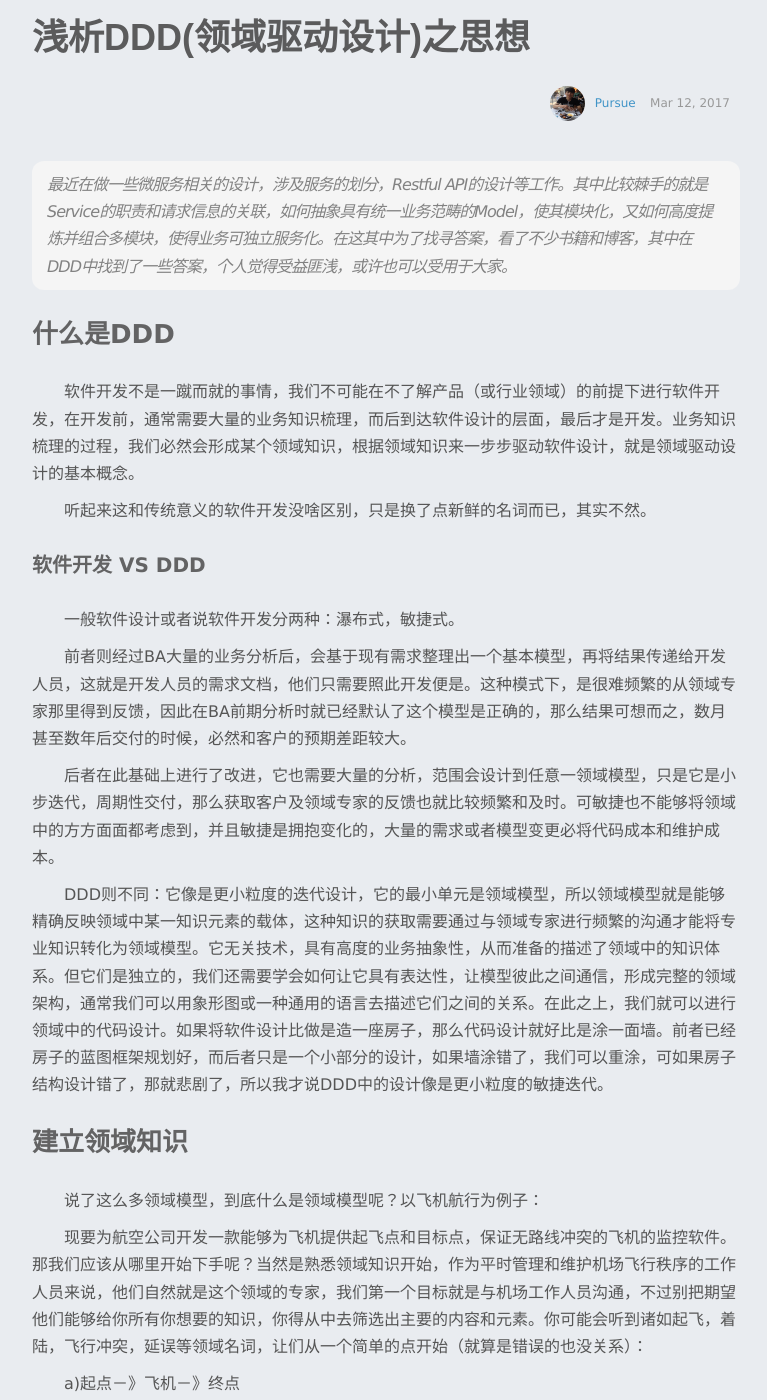
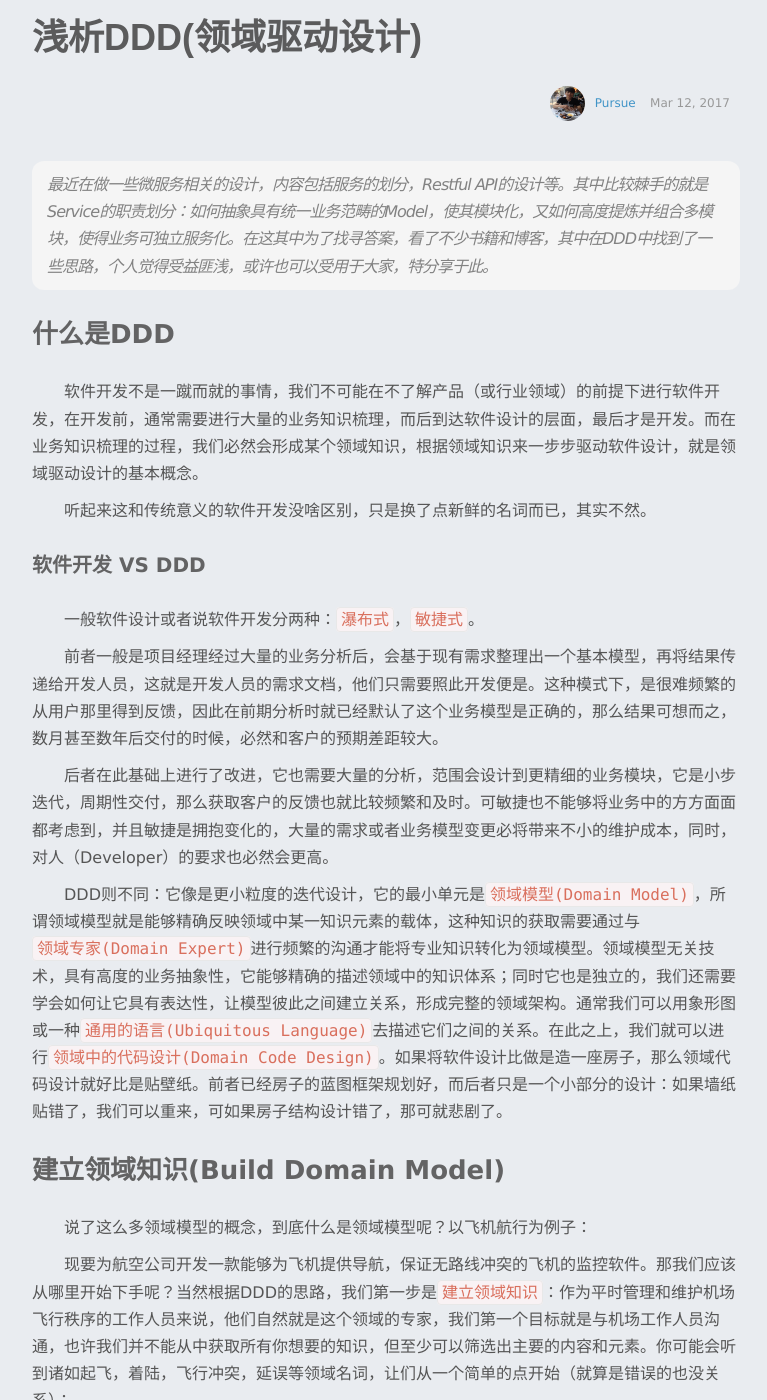
Before and after one commit to kkkkkxiaofei/blog-dev, a Jekyll site: the page built from _posts/2017-3-12-ddd.md, in a window 1280 px wide and 1400 px high. Shown: the whole window, without its empty margins (254-1021 px from the left). Built offline with Jekyll 4.4.1, drawn with Linux system fonts in a browser that asks for light colours; some of the changed text lies outside the part shown.

Commit message:
modify new article

```diff
--- a/_posts/2017-3-12-ddd.md
+++ b/_posts/2017-3-12-ddd.md
@@ -1,136 +1,149 @@
 ---
 layout: post_layout
-title:  "浅析DDD(领域驱动设计)之思想"
+title:  "浅析DDD(领域驱动设计)"
 date:   2017-03-12 12:35PM
 categories: jekyll update
 type: 2
-summary: 最近在做一些微服务相关的设计，涉及服务的划分，Restful API的设计等工作。其中比较棘手的就是Service的职责和请求信息的关联，如何抽象具有统一业务范畴的Model，使其模块化，又如何高度提炼并组合多模块，使得业务可独立服务化。在这其中为了找寻答案，看了不少书籍和博客，其中在DDD中找到了一些答案，个人觉得受益匪浅，或许也可以受用于大家。"
+summary: 最近在做一些微服务相关的设计，内容包括服务的划分，Restful API的设计等。其中比较棘手的就是Service的职责划分：如何抽象具有统一业务范畴的Model，使其模块化，又如何高度提炼并组合多模块，使得业务可独立服务化。在这其中为了找寻答案，看了不少书籍和博客，其中在DDD中找到了一些思路，个人觉得受益匪浅，或许也可以受用于大家，特分享于此。"
 icon: "thinking-icon.jpg"
 ---
->最近在做一些微服务相关的设计，涉及服务的划分，Restful API的设计等工作。其中比较棘手的就是Service的职责和请求信息的关联，如何抽象具有统一业务范畴的Model，使其模块化，又如何高度提炼并组合多模块，使得业务可独立服务化。在这其中为了找寻答案，看了不少书籍和博客，其中在DDD中找到了一些答案，个人觉得受益匪浅，或许也可以受用于大家。
+>最近在做一些微服务相关的设计，内容包括服务的划分，Restful API的设计等。其中比较棘手的就是Service的职责划分：如何抽象具有统一业务范畴的Model，使其模块化，又如何高度提炼并组合多模块，使得业务可独立服务化。在这其中为了找寻答案，看了不少书籍和博客，其中在DDD中找到了一些思路，个人觉得受益匪浅，或许也可以受用于大家，特分享于此。
 
 ### 什么是DDD
 
-软件开发不是一蹴而就的事情，我们不可能在不了解产品（或行业领域）的前提下进行软件开发，在开发前，通常需要大量的业务知识梳理，而后到达软件设计的层面，最后才是开发。业务知识梳理的过程，我们必然会形成某个领域知识，根据领域知识来一步步驱动软件设计，就是领域驱动设计的基本概念。
+软件开发不是一蹴而就的事情，我们不可能在不了解产品（或行业领域）的前提下进行软件开发，在开发前，通常需要进行大量的业务知识梳理，而后到达软件设计的层面，最后才是开发。而在业务知识梳理的过程，我们必然会形成某个领域知识，根据领域知识来一步步驱动软件设计，就是领域驱动设计的基本概念。
 
 听起来这和传统意义的软件开发没啥区别，只是换了点新鲜的名词而已，其实不然。
 
 #### 软件开发 VS DDD
 
-一般软件设计或者说软件开发分两种：瀑布式，敏捷式。
+一般软件设计或者说软件开发分两种：`瀑布式`，`敏捷式`。
 
-前者则经过BA大量的业务分析后，会基于现有需求整理出一个基本模型，再将结果传递给开发人员，这就是开发人员的需求文档，他们只需要照此开发便是。这种模式下，是很难频繁的从领域专家那里得到反馈，因此在BA前期分析时就已经默认了这个模型是正确的，那么结果可想而之，数月甚至数年后交付的时候，必然和客户的预期差距较大。
+前者一般是项目经理经过大量的业务分析后，会基于现有需求整理出一个基本模型，再将结果传递给开发人员，这就是开发人员的需求文档，他们只需要照此开发便是。这种模式下，是很难频繁的从用户那里得到反馈，因此在前期分析时就已经默认了这个业务模型是正确的，那么结果可想而之，数月甚至数年后交付的时候，必然和客户的预期差距较大。
 
-后者在此基础上进行了改进，它也需要大量的分析，范围会设计到任意一领域模型，只是它是小步迭代，周期性交付，那么获取客户及领域专家的反馈也就比较频繁和及时。可敏捷也不能够将领域中的方方面面都考虑到，并且敏捷是拥抱变化的，大量的需求或者模型变更必将代码成本和维护成本。
+后者在此基础上进行了改进，它也需要大量的分析，范围会设计到更精细的业务模块，它是小步迭代，周期性交付，那么获取客户的反馈也就比较频繁和及时。可敏捷也不能够将业务中的方方面面都考虑到，并且敏捷是拥抱变化的，大量的需求或者业务模型变更必将带来不小的维护成本，同时，对人（Developer）的要求也必然会更高。
 
-DDD则不同：它像是更小粒度的迭代设计，它的最小单元是领域模型，所以领域模型就是能够精确反映领域中某一知识元素的载体，这种知识的获取需要通过与领域专家进行频繁的沟通才能将专业知识转化为领域模型。它无关技术，具有高度的业务抽象性，从而准备的描述了领域中的知识体系。但它们是独立的，我们还需要学会如何让它具有表达性，让模型彼此之间通信，形成完整的领域架构，通常我们可以用象形图或一种通用的语言去描述它们之间的关系。在此之上，我们就可以进行领域中的代码设计。如果将软件设计比做是造一座房子，那么代码设计就好比是涂一面墙。前者已经房子的蓝图框架规划好，而后者只是一个小部分的设计，如果墙涂错了，我们可以重涂，可如果房子结构设计错了，那就悲剧了，所以我才说DDD中的设计像是更小粒度的敏捷迭代。
+DDD则不同：它像是更小粒度的迭代设计，它的最小单元是`领域模型(Domain Model)`，所谓领域模型就是能够精确反映领域中某一知识元素的载体，这种知识的获取需要通过与`领域专家(Domain Expert)`进行频繁的沟通才能将专业知识转化为领域模型。领域模型无关技术，具有高度的业务抽象性，它能够精确的描述领域中的知识体系；同时它也是独立的，我们还需要学会如何让它具有表达性，让模型彼此之间建立关系，形成完整的领域架构。通常我们可以用象形图或一种`通用的语言(Ubiquitous Language)`去描述它们之间的关系。在此之上，我们就可以进行`领域中的代码设计(Domain Code Design)`。如果将软件设计比做是造一座房子，那么领域代码设计就好比是贴壁纸。前者已经房子的蓝图框架规划好，而后者只是一个小部分的设计：如果墙纸贴错了，我们可以重来，可如果房子结构设计错了，那可就悲剧了。
 
-### 建立领域知识
+### 建立领域知识(Build Domain Model)
 
-说了这么多领域模型，到底什么是领域模型呢？以飞机航行为例子：
+说了这么多领域模型的概念，到底什么是领域模型呢？以飞机航行为例子：
 
-现要为航空公司开发一款能够为飞机提供起飞点和目标点，保证无路线冲突的飞机的监控软件。那我们应该从哪里开始下手呢？当然是熟悉领域知识开始，作为平时管理和维护机场飞行秩序的工作人员来说，他们自然就是这个领域的专家，我们第一个目标就是与机场工作人员沟通，不过别把期望他们能够给你所有你想要的知识，你得从中去筛选出主要的内容和元素。你可能会听到诸如起飞，着陆，飞行冲突，延误等领域名词，让们从一个简单的点开始（就算是错误的也没关系）：
+现要为航空公司开发一款能够为飞机提供导航，保证无路线冲突的飞机的监控软件。那我们应该从哪里开始下手呢？当然根据DDD的思路，我们第一步是`建立领域知识`：作为平时管理和维护机场飞行秩序的工作人员来说，他们自然就是这个领域的专家，我们第一个目标就是与机场工作人员沟通，也许我们并不能从中获取所有你想要的知识，但至少可以筛选出主要的内容和元素。你可能会听到诸如起飞，着陆，飞行冲突，延误等领域名词，让们从一个简单的点开始（就算是错误的也没关系）：
 
-a)起点－》飞机－》终点
+- 起点－>飞机－>终点
 
-这个模型有点过于简单，我们无法看出飞机在空中做了什么，也无法得知飞机怎么从起点到的终点，刚才我们似乎提到了一个词，线路，那么如此似乎会好些：
+这个模型很直接，但有点过于简单，因为我们无法看出飞机在空中做了什么，也无法得知飞机怎么从起点到的终点，刚才我们似乎提到无路线冲突，那么如此似乎会好些：
 
-b)飞机－》路线－》起点／终点
+- 飞机－>路线－>起点/终点
 
 既然点构成线，那何不：
 
-c)飞机－》路线－》points（含起点，终点）
+- 飞机－>路线－>points（含起点，终点）
 
 这个过程，是我们不断建立领域知识的过程，其中的重点就是寻找领域专家频繁沟通，从中提炼必要领域元素。
 
-### 通用语言
+尽管看起来还是很简单，但我们已经开始一步步的在建立领域对象和领域模型了。
 
-上面的例子看起来简单，但过程并非容易：我们（开发人员）和领域专家在沟通的过程中是存在天然屏障的，我们满脑子都是类，方法，设计模式，算法，继承，封装，多态，如何面向对象等等；这些领域专家是不懂的，他们只知道飞机故障，经纬度，航班路线等专业术语。
+### 通用语言(Ubiquitous Language)
 
-所以，在建立领域知识的时候，我们（开发人员和领域专家）必须要交换知识，知识的范围设计领域模型的各个元素，如果一方对模型的描述令对方感到困惑，那么应该立刻换一种描述方式，直到双方都能够接受并且理解为止。在这一过程中，就需要建立一种通用语言，作为开发人员和领域专家的沟通桥梁。
+上面的例子的确看起来简单，但过程并非容易：我们（开发人员）和领域专家在沟通的过程中是存在天然屏障的：我们满脑子都是类，方法，设计模式，算法，继承，封装，多态，如何面向对象等等；这些领域专家是不懂的，他们只知道飞机故障，经纬度，航班路线等专业术语。
+
+所以，在建立领域知识的时候，我们（开发人员和领域专家）必须要交换知识，知识的范围范围涉及领域模型的各个元素，如果一方对模型的描述令对方感到困惑，那么应该立刻换一种描述方式，直到双方都能够接受并且理解为止。在这一过程中，就需要建立一种通用语言，作为开发人员和领域专家的沟通桥梁。
 
 可如何形成这种通用语言呢？其实答案并不唯一，确切的说也没有什么标准答案。
 
 a)UML
-利用UML可以清晰的表现类，并且展示他们之间的关系。但是一旦聚合关系复杂，UML叶子节点将会变的十分庞大，在图形，可能就没有那么直观易懂了。最终要的是，它无法精确的描述类的行为，为了弥补这种缺陷，可以为具体的行为部分记录标签或者文档（可以是手画的），但这有时的确又很耗时，而且更新维护起来十分不便。
+利用UML可以清晰的表现类，并且展示他们之间的关系。但是一旦聚合关系复杂，UML叶子节点将会变的十分庞大，可能就没有那么直观易懂了。最重要的是，它无法精确的描述类的行为。为了弥补这种缺陷，可以为具体的行为部分补充必要说明（可以是标签或者文档），但这往往又很耗时，而且更新维护起来十分不便。
 b)伪代码
 极限编程是推荐这么做的，这个办法对程序猿来说固然好，可立刻就要将现有模型映射到代码层面，这对人的要求也是不低，并不容易实现。
 
-### 模型驱动设计
+### 模型驱动设计(Domain Driven Design)
 
-#### 模型关系图
+#### 模型关系图(Model-Driven Design)
 
 领域驱动设计中的模型关系图如下：
-p28
 
-#### Layered Architecture
+> ![](/../img/ddd/p28.png)
 
-p29
 
-通常情况下，领域驱动设计分为下面四层：
-a)User Interface
+#### 层结构(Layered Architecture)
+
+> ![](/../img/ddd/p29.png)
+
+- User Interface
+
 负责向用户展现信息，并且会解析用户行为，即常说的展现层。
-b)Application Layer
+
+- Application Layer
+
 应用层没有任何的业务逻辑代码，它很简单，它主要为程序提供任何处理。
-c)Domain Layer
+
+- Domain Layer
+
 这一层包含有关领域的信息，是业务的核心，领域模型的状态都直接或间接（持久化至数据库）存储在这一层。
-d)Infrastructure Layer
+
+- Infrastructure Layer
+
 为其他层提供底层依赖操作，
 
-层结构的划分是很有必要的，只有清晰的结构，那么最终的领域设计才宜用，比如用户要预定航班，向Application layer的service发起请求，而后Domain Layler从Infrastructure Layer获取领域对象，校验通过后会更新用户状态，最后再次通过Infratructure Layer持久化到数据库。
+层结构的划分是很有必要的，只有清晰的结构，那么最终的领域设计才宜用，比如用户要预定航班，向Application Layer的service发起请求，而后Domain Layler从Infrastructure Layer获取领域对象，校验通过后会更新用户状态，最后再次通过Infratructure Layer持久化到数据库中。
 
-#### Entity & Value Object
+#### 实体(Entity) & 值对象(Value Object)
 
 `实体`与面向对象中的概念类似，在这里再次提出是因为他是领域模型的基本元素。在领域模型中，实体应该具有唯一的标识符，从设计的一开始就应该考虑实体，决定是否建立一个实体也是十分重要的。
 
 `值对象`和我们说的编程中数值类型的变量是不同的，它仅仅是没有唯一标识符的实体，比如有两个收获地址的信息完全一样，那它就是值对象，并不是实体。`值对象`在领域模型中是可以被共享的，他们应该是“不可变的”（只读的），当有其他地方需要用到`值对象`时，可以将它的副本作为参数传递。
 
-p36
 
-#### Services
+#### 服务(Services)
 
-当我们在分析某一领域时，一直在尝试如何将信息转化为领域对象，但并非所有的点我们都能用对象来涵盖。对象应当有属性，状态和行为，但有时领域中有一些行为是无法映射到具体的对象中的，我们也不能强行将其放入在某一个模型对象中，而将其单独作为一个方法又没有地方，此时就需要`Service`.
+当我们在分析某一领域时，一直在尝试如何将信息转化为领域模型，但并非所有的点我们都能用`Model`来涵盖。对象应当有属性，状态和行为，但有时领域中有一些行为是无法映射到具体的对象中的，我们也不能强行将其放入在某一个模型对象中，而将其单独作为一个方法又没有地方，此时就需要`服务`.
 
-`Service`是无状态的，对象是有状态的。所谓状态，就是对象的基本属性：高矮胖瘦，年轻漂亮。`Service`本身也是对象，但它却没有属性，因此说是无状态的，这与我们常说的服务器的状态是两个概念。无状态的服务器是指，对服务器来说每接受到HTTP请求都像是客户端第一次发送的一样；而有状态的服务器就会存储客户端的状态，常见的就是Cookie&Session.
+服务是无状态的，对象是有状态的。所谓状态，就是对象的基本属性：高矮胖瘦，年轻漂亮。服务本身也是对象，但它却没有属性，因此说是无状态的。
 
-`Service`存在的目的就是为领域提供简单的方法。为了提供大量便捷的方法，自然要链接许多对象或领域模型，所以说，行为天生就应该存在于`Service`中。
+***PS:这与我们常说的服务器的状态是两个概念:无状态的服务器是指，对服务器来说每次接收到的HTTP请求都像是客户端第一次发送的一样；而有状态的服务器就会存储客户端的状态，常见的就是Cookie&Session***
 
-`Service`具有以下特点：
-a)`Service`中体现的行为一定是不属于任何实体和值对象的，但它属于领域模型的范围内；
-b)`Service`的行为一定设计其他多个对象
-c)`Service`的操作是无状态的
+服务存在的目的就是为领域提供简单的方法。为了提供大量便捷的方法，自然要关联许多领域模型，所以说，行为(Action)天生就应该存在于服务中。
 
-但需要注意，不要随意放置`Service`：如果改行为是属于应用层的，那就应该放在那；如果它为领域模型服务，那它就应该存储在领域层中。
+服务具有以下特点：
 
-#### Moudles
+a)服务中体现的行为一定是不属于任何实体和值对象的，但它属于领域模型的范围内；
+b)服务的行为一定设计其他多个对象
+c)服务的操作是无状态的
 
-对于一个复杂的应用来说，模型将会变的越来越大，以至于很难去描述和理解，更别提模型之间的关系了。`Moudle`的出现，就是为了组织统一的模型概念来达到减少复杂性的目的的。而另一个原因则是模块可以提高代码质量和可维护性，比如我们常说的“高内聚，低耦合”就是要提倡将相关的类内聚在一起实现模块化。
+***PS:不要随意放置服务,如果该行为是属于应用层的，那就应该放在那；如果它为领域模型服务，那它就应该存储在领域层中，要避免业务的服务直接操作数据库，最好通过DAO。***
+
+#### 模块(Moudles)
+
+对于一个复杂的应用来说，领域模型将会变的越来越大，以至于很难去描述和理解，更别提模型之间的关系了。模块的出现，就是为了组织统一的模型概念来达到减少复杂性的目的的。而另一个原因则是模块可以提高代码质量和可维护性，比如我们常说的`高内聚，低耦合`就是要提倡将相关的类内聚在一起实现模块化。
 
 模块应当有对外的统一接口供其他模块调用，比如有三个对象在模块a中，那么模块b不应该直接操作这三个对象，而是操作暴露的接口。模块的命名也很有讲究，最好能够深层次反映领域模型。
 
-#### Aggregates
+#### 聚合(Aggregates)
 
-聚合被看作是多个对象单元间的组合，它定义了对象的关系和边界。每个聚合都有一个根，根是一个实体，并且是唯一可被外访问的。正是如此，聚合可以保证多个对象单元的不变性，因为其他对象都参考聚合的根。所以要想改变其他对象，只能通过聚合的根去操作。根如果没有了，那么聚合中的其他对象也将不存在。
+聚合被看作是多个模型单元间的组合，它定义了模型的关系和边界。每个聚合都有一个根，根是一个实体，并且是唯一可被外访问的。正是如此，聚合可以保证多个模型单元的不变性，因为其他模型都参考聚合的根。所以要想改变其他对象，只能通过聚合的根去操作。根如果没有了，那么聚合中的其他对象也将不存在。
 一个简单的例子如下：
-p46
+
+> ![](/../img/ddd/p46.png)
 
 customer是该聚合的根，其他的都是内部对象，如果外部需要用户地址，拷贝一份传递出去即可。显而易见，用户如果不存在，其他信息均无意义。
 
-`聚合和moudle的区别？？？`
+#### 工厂(Factories)
 
-#### Factories
-在大型系统中，实体和聚合通常是很复杂的，这就导致了很难去通过构造器都创建对象。工厂就决解了这个问题，它把创建对象的细节封装起来，巧妙的实现了依赖反转。当然对聚合也适用（当建立了聚合根时，其他对象可以自动创建）。工厂最早被大家熟知可能还是在设计模式中，的确，再这里我们说的工厂也是这个概念。
-但是不要盲目的去适用工厂，以下场景不需要工厂：
+在大型系统中，实体和聚合通常是很复杂的，这就导致了很难去通过构造器来创建对象。`工厂`就决解了这个问题，它把创建对象的细节封装起来，巧妙的实现了依赖反转。当然对聚合也适用（当建立了聚合根时，其他对象可以自动创建）。工厂最早被大家熟知可能还是在设计模式中，的确，在这里提到的工厂也是这个概念。
+
+但是不要盲目的去应用工厂，以下场景不需要工厂：
 a)构造器很简单
 b)构造对象时不依赖于其他对象的创建
 c)用策略模式就可以解决
 
+#### 仓库(Repository)
 
-#### Repository
+`仓库`封装了获取对象的逻辑，领域对象无须和底层数据库交互，它只需要从仓库中获取对象即可。仓库可以存储对象的引用，当一个对象被创建后，它可能会被存储到仓库中，那么下次就可以从仓库取。如果用户请求的数据没在仓库中，则会从数据库里取，这就减少了底层交互的次数。当然，仓库获取对象也是有策略的，如下：
 
-仓库封装了获取对象的逻辑，领域对象无须和底层数据库交互，它只需要从仓库中获取对象即可。仓库可以存储对象的引用，当一个对象被创建后，它可能会被存储到仓库中，那么下次就可以从仓库取。如何用户请求的数据在没在仓库中，则会从数据库里取，这就减少了底层交互的次数。当然，仓库获取对象时也是有策略的，如下：
-p53
+> ![](/../img/ddd/p53.png)
 
-仓库看起来有些像Infrastructure Layer的东西，但其实不然，仓库更像是本地缓存，需要时才会访问数据库
+***PS:仓库看起来有些像Infrastructure Layer的东西，但其实不然，仓库更像是本地缓存，需要时才会访问数据库***
 
-#### CQRS???
+#### CQRS??? 六边形???
```
Also changed, not shown: img/ddd/p28.png (added), img/ddd/p29.png (added), img/ddd/p46.png (added), img/ddd/p53.png (added).
